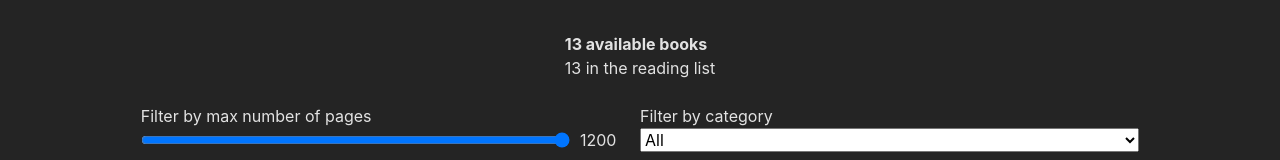
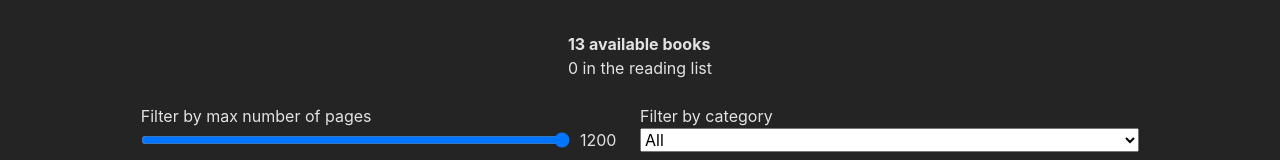
Before and after one commit to MrLapa/reading-list-technical-test, a React (Vite) app: page / in a window 1280 px wide. Shown: the top 160 px of the page. Built offline with nearby package versions, Linux system fonts and the light colour scheme.

Commit message:
Create functionality to count number of available books in header

```diff
--- a/src/App.jsx
+++ b/src/App.jsx
@@ -26,8 +26,8 @@ function App() {
       <section className={classes["available-books"]}>
         <section className={classes["header-wrapper"]}>
           <BooksCounter
-            availableBooks={library.length}
-            selectedBooks={library.length}
+            availableBooks={filteredBooks.length}
+            selectedBooks={selectedBooks.length}
           />
           <Filters />
         </section>
```
